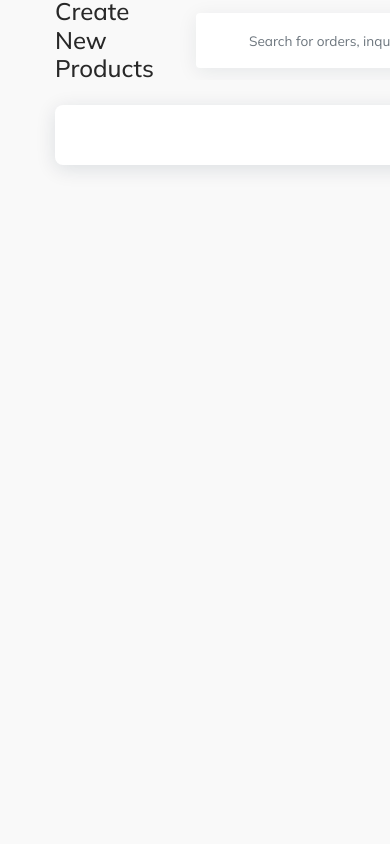
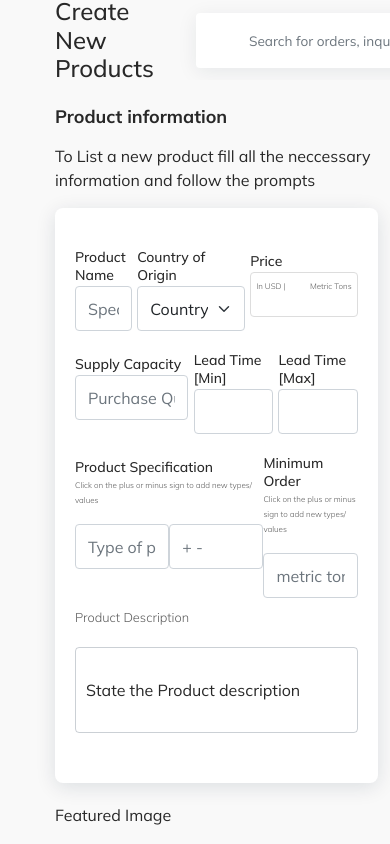
Before and after one commit to Wills-dev/market, a React (Create React App) app: page /seller/new-product in a window 390 px wide. Shown: the top 844 px of the page. Built offline with nearby package versions, Linux system fonts and the light colour scheme; some icons are missing.

Commit message:
Restructured the product description page, worked on modal being responsive (New product page in progress)

```diff
--- a/src/pages/Dashboard/Dashboard.css
+++ b/src/pages/Dashboard/Dashboard.css
@@ -1172,63 +1172,83 @@ padding: 7px 20px;
 .product-description-button-container{
   display: flex;
   justify-content: space-between;
-  padding: 0 55px;
 }
 .product-description-button{
-  width:35%;
   display: flex;
   justify-content: space-between;
+  margin-bottom: 20px;
+}
+.Edit-Delete{
+  display: flex;
+  margin-left: auto;
+   padding: 0 55px;
 }
 .product-description-button button{
-  padding: 5px 30px;
+  padding: 4px 20px;
 }
+
 .edit-product{
   background: #DD4F05 !important;
   border-radius: 4px !important;
   border: none !important;
   color: #fff;
+  margin-right: 20px;
 
 }
 .delete-product{
-
-  border-radius: 4px !important;
+  border-radius: 4px !important;font-style: normal;
   color: #DD4F05;
   background-color: #fff;
   border: 1px solid #DD4F05 !important;
+
 }
+.productdescriptionoverview{
+  border: 1px solid red;
+  width: 100%;
+}
+.product-description-container{
+  display:flex;
+  justify-content: space-between;
 
-.product-description-container{
-  display: grid;
-  grid-template-columns: 1fr 1fr 1fr;
-  grid-column-gap: 30px;
 }
 .Product-description-information-listitem{
   display: flex;
+justify-content: space-between;
+;
+}
+
+.Product-description-information-container{
+border: 1px solid #DDDDDD;
+border-radius: 10px;
 
 }
+.Product-description-information-box{
+   width: 36%;
+}
+.Product-description-information-box-title h4{
+font-weight: 800 !important;
+line-height: 19px;
+color: #282828;
+}
 .product-desc-details{
-font-weight: 800 !important;
-font-size: 15px;
+
+  width: 50%;
+  font-style: normal;
+font-weight: 600;
+font-size: 12px;
 line-height: 19px;
 color: #000000;
+ }
+
+.Product-description-specification,.Product-description-information{
+  padding: 5px;
+
 }
-.Product-description-information-listitem p{
-  width: 50%;
-}
-.Product-description-information, .Product-description-specification{
-width: 371px;
-padding: 20px;
-border: 1px solid #DDDDDD;
-border-radius: 10px;
-height:70%;
-}
-.Product-description-image{
-  width: 371px;
-  padding: 20px;
-}
+
 .Product-description-subimage{
   display: flex;
   margin: 20px 0;
+
 }
 
 .Product-description-mainimage img{
@@ -1236,12 +1256,13 @@ height:70%;
   height: auto;
 }
 .Product-description-thumbimage img{
-  width: 57px;
+  width: 30px;
   height: auto;
   margin: 0px 5px 0px 5px;
 }
 .product-information-description{
   font-style: normal;
+
 font-weight: 500;
 font-size: 12px;
 line-height: 25px;
@@ -1259,11 +1280,116 @@ text-align:justify;
   line-height: 42px;
   color: #282828;
   margin: 0 !important;
+}
+/* .Product-description-image{
+  width: 20%;
+} */
+.product-description-line{
+  border: 0.5px solid  #0064E5;;
+  width: 130px;
+}
+.new-product-container{
+  display: grid;
+  grid-template-columns: 3fr 1.5fr;
+}
+.new-product{
+  margin-bottom: 20px;
+}
+.product-row{
+  display: flex;
+justify-content: space-between;
+}
+.product-info-description{
+
+  width: 100%;
+  margin: 20px 0;
+}
+.product-info-description-text{
+font-weight: 500;
+font-size: 12px;
+line-height: 25px;
+color: #1B2631;
 
 }
-.product-description-line{
-  border: 0.5px solid green;
-  width: 130px;
+.image-upload{
+  border: 1px solid grey;
+  border-style: dashed;
+}
+.categories{
+  margin: 80px 20px 30px 20px;
+  border: 1px solid green;
+
+}
+.categorieslist-container{
+  border: 1px solid green;
+  margin: 0 !important;
+}
+.categorieslist{
+  display: flex;
+  justify-content: space-between;
+
+}
+.product-row-info {
+  margin: 10px 0;
+}
+.product-row-info label{
+  font-style: normal;
+font-weight: 500;
+font-size: 14px;
+line-height: 18px;
+/* identical to box height */
+
+
+color: #282828;
+
+}
+.productname{
+  width: 20%;
+}
+.productorigin,.productprice{
+  width: 38%;
+}
+.productleadtimemax,.productleadtimemin{
+  width: 28%;
+}
+.productcapacity{
+  width: 40%;
+}
+.new-product-container-title{
+  font-style: normal;
+font-weight: 700;
+font-size: 18px;
+line-height: 23px;
+color: #282828;
+
+}
+.productpricediv{
+  display: flex;
+  justify-content: space-between;
+  align-items: center;
+  padding: 0 5px;
+  border: 1px solid #DDDDDD;
+border-radius: 4px;
+height: 45px;
+}
+.product-row-info p{
+font-style: normal;
+font-size: 8px;
+line-height: 15px;
+color: #5C5C5C;
+}
+.productspecification{
+  display: flex;
+
+}
+.product-info-description{
+border: 1px solid rgba(11, 34, 57, 0.21);
+border-radius: 4px;
+padding: 30px 10px;
+}
+.categories-button{
+  position: absolute;
+  margin: auto;
 }
 /* Medium screens breakpoint (1050px) */
 @media only screen and (min-width: 65.625em) {
@@ -1315,12 +1441,19 @@ margin:0 10px;
   grid-template-columns: 1fr;
 
 }
-.Product-description-information, .Product-description-specification,.Product-description-image{
-
-  width: 100%;
+.Product-description-information-box{
+   width: 100%;
+   margin: 20px 0;
 }
 .Product-description-thumbimage img{
   width: 80px;
 }
+.modal{
+  left: 5%;
+    border-radius: 12px;
+
+    padding: 20px;
+    margin-top: -10px;
+}
 
 }
--- a/src/pages/Dashboard/SellersDashboard/SellersNewProduct.js
+++ b/src/pages/Dashboard/SellersDashboard/SellersNewProduct.js
@@ -2,6 +2,8 @@ import React from "react";
 import { Iconly } from "react-iconly";
 import { Link } from "react-router-dom";
 import SellersSidebar from "./SellersComponent/SellersSidebar";
+import { CgSmartHomeRefrigerator } from "react-icons/cg";
+import Form from "react-bootstrap/Form";
 
 const SellersNewProducts = () => {
   return (
@@ -45,8 +47,156 @@ const SellersNewProducts = () => {
           <SellersSidebar />
 
           <main className="main">
-            <div className="main-overview">
-              <div className="overview-card"></div>
+            <div className="main-overview new-product-container">
+              <div>
+                <p className="new-product-container-title">
+                  Product information
+                </p>
+                <p>
+                  To List a new product fill all the neccessary information and
+                  follow the prompts
+                </p>
+                <div className="overview-card new-product">
+                  <div className="product-row">
+                    <div className="product-row-info productname">
+                      <label>Product Name</label>
+                      <input
+                        className="form-control"
+                        type="text"
+                        id="fullname"
+                        placeholder="Specify product Name"
+                      />
+                    </div>
+                    <div className="product-row-info productorigin">
+                      <label>Country of Origin</label>
+                      <Form.Select size="md">
+                        <option>
+                          <p>Country of origin</p>{" "}
+                        </option>
+                      </Form.Select>
+                    </div>
+                    <div className="product-row-info productprice">
+                      <label>Price</label>
+                      <div className="productpricediv">
+                        <p>In USD |</p>
+                        <p>Metric Tons</p>
+                      </div>
+                    </div>
+                  </div>
+                  <div className="product-row ">
+                    <div className="product-row-info productcapacity">
+                      <label>Supply Capacity</label>
+                      <input
+                        className="form-control"
+                        type="text"
+                        id="supply capacity"
+                        placeholder="Purchase Quantity e.g. 100 | Metric ton"
+                      />
+                    </div>
+                    <div className="product-row-info productleadtimemin">
+                      <label>Lead Time [Min] </label>
+                      <input
+                        className="form-control"
+                        type="text"
+                        id="lead time max"
+                      />
+                    </div>
+                    <div className="product-row-info productleadtimemax">
+                      <label>Lead Time [Max]</label>
+                      <input
+                        className="form-control"
+                        type="text"
+                        id="lead time min"
+                      />
+                    </div>
+                  </div>
+
+                  <div className="product-row">
+                    <div className="product-row-info">
+                      <label>Product Specification</label>
+                      <p>
+                        Click on the plus or minus sign to add new types/ values
+                      </p>
+
+                      <div className="productspecification">
+                        <input
+                          className="form-control"
+                          type="text"
+                          id="type"
+                          placeholder="Type of product"
+                        />
+                        <input
+                          className="form-control"
+                          type="text"
+                          id="value"
+                          placeholder="+ -"
+                        />
+                      </div>
+                    </div>
+
+                    <div className="product-row-info">
+                      <label>Minimum Order</label>
+                      <p>
+                        Click on the plus or minus sign to add new types/ values
+                      </p>
+                      <input
+                        className="form-control"
+                        type="text"
+                        id="minimum order"
+                        placeholder="metric tons "
+                      />
+                    </div>
+                  </div>
+                  <p>Product Description</p>
+                  <div className="product-info-description">
+                    State the Product description
+                  </div>
+                </div>
+                <p>Featured Image</p>
+                <p>
+                  You are allowed to upload a maximum of 4 images to display
+                </p>
+                <div className="overview-card image-upload">
+                  <p> Drop Image here</p>
+                  <p>Or Browse Images from your device here</p>
+                </div>
+              </div>
+
+              <div className="categories">
+                <div className="overview-card categorieslist-container">
+                  <div className="categorieslist">
+                    <CgSmartHomeRefrigerator />
+                    <p>Construction Material</p>
+                    <Form.Check aria-label="option 1" />
+                  </div>
+                  <div className="categorieslist">
+                    <CgSmartHomeRefrigerator />
+                    <p>Construction Material</p>
+                    <Form.Check aria-label="option 1" />
+                  </div>
+                  <div className="categorieslist">
+                    <CgSmartHomeRefrigerator />
+                    <p>Construction Material</p>
+                    <Form.Check aria-label="option 1" />
+                  </div>
+                  <div className="categorieslist">
+                    <CgSmartHomeRefrigerator />
+                    <p>Construction Material</p>
+                    <Form.Check aria-label="option 1" />
+                  </div>
+                  <div className="categorieslist">
+                    <CgSmartHomeRefrigerator />
+                    <p>Construction Material</p>
+                    <Form.Check aria-label="option 1" />
+                  </div>
+                </div>
+                <p>Sub Categories</p>
+                <Form.Select size="sm">
+                  <option>Large select</option>
+                </Form.Select>
+
+                <button className="categories-button">Select</button>
+              </div>
             </div>
           </main>
         </div>
--- a/src/pages/Dashboard/SellersDashboard/SellersProductDescription.js
+++ b/src/pages/Dashboard/SellersDashboard/SellersProductDescription.js
@@ -3,12 +3,12 @@ import { Iconly } from "react-iconly";
 import { Link } from "react-router-dom";
 import SellersSidebar from "./SellersComponent/SellersSidebar";
 import Button from "react-bootstrap/Button";
-import cashew from "../../../assets/img/Cashew.png"
-import cash1 from "../../../assets/img/cash1.png"
-import cash2 from "../../../assets/img/cash2.png"
-import cash3 from "../../../assets/img/cash3.png"
-import cash4 from "../../../assets/img/cash4.png"
-import cash5 from "../../../assets/img/cash5.png"
+import cashew from "../../../assets/img/Cashew.png";
+import cash1 from "../../../assets/img/cash1.png";
+import cash2 from "../../../assets/img/cash2.png";
+import cash3 from "../../../assets/img/cash3.png";
+import cash4 from "../../../assets/img/cash4.png";
+import cash5 from "../../../assets/img/cash5.png";
 
 const SellersProductDescription = () => {
   return (
@@ -52,25 +52,19 @@ const SellersProductDescription = () => {
           <SellersSidebar />
 
           <main className="main">
-          <div className="main-overview">
-            <div className="product-description-button-container">
-                <div></div>
             <div className="product-description-button">
+              <div className="Edit-Delete">
                 <button className="edit-product">Edit profile</button>
                 <button className="delete-product">Delete Product</button>
               </div>
-
             </div>
-
-
-          </div>
+            <div className="main-overview">
               <div className="overview-card product-description-container">
                 <div className="Product-description-image">
                   <h4></h4>
                   <div className="Product-description-mainimage">
                     <img src={cashew} alt=""></img>
                   </div>
-
                   <div className="Product-description-subimage">
                     <div className="Product-description-thumbimage">
                       <img src={cash1} alt=""></img>
@@ -87,67 +81,82 @@ const SellersProductDescription = () => {
                     <div className="Product-description-thumbimage">
                       <img src={cash5} alt=""></img>
                     </div>
-
                   </div>
                 </div>
+                <div className="Product-description-information-box">
+                  <h6 className="Product-description-information-box-title">
+                    Product Information
+                  </h6>
                   <div className="Product-description-information-container">
-
-                    <h4>Product Information</h4>
                     <div className="Product-description-information">
-
                       <div className="Product-description-information-listitem">
                         <p>Price</p>
-                            <p className="product-desc-details">USD 500</p>
+                        <h6 className="product-desc-details">USD 500</h6>
                       </div>
                       <div className="Product-description-information-listitem">
                         <p>MOQ</p>
-                            <p  className="product-desc-details">100MT</p>
+                        <h6 className="product-desc-details">100MT</h6>
                       </div>
                       <div className="Product-description-information-listitem">
                         <p>Country of Origin</p>
-                            <p  className="product-desc-details">Uganda</p>
+                        <h6 className="product-desc-details">Uganda</h6>
                       </div>
                       <div className="Product-description-information-listitem">
                         <p>Lead Time [Min]</p>
-                            <p  className="product-desc-details">2 weeks</p>
+                        <h6 className="product-desc-details">2 weeks</h6>
                       </div>
                       <div className="Product-description-information-listitem">
                         <p>Lead Time [Max]</p>
-                            <p  className="product-desc-details">4 weeks</p>
+                        <h6 className="product-desc-details">4 weeks</h6>
                       </div>
                       <div className="Product-description-information-listitem">
                         <p>Supply capacity</p>
-                            <p  className="product-desc-details">10,000 MT / Monthly</p>
+                        <h6 className="product-desc-details">
+                          10,000 MT / Monthly
+                        </h6>
                       </div>
                     </div>
                   </div>
+                </div>
+                <div className="Product-description-information-box">
+                  <h6 className= "Product-description-information-box-title">
+                    Available Specificication
+                  </h6>
                   <div className="Product-description-information-container">
-                    <h4>Product Specification</h4>
                     <div className="Product-description-specification">
-
                       <div className="Product-description-information-listitem">
                         <p>Type</p>
-                            <p  className="product-desc-details">Scorched, Sun Scorched</p>
+                        <h6 className="product-desc-details">
+                          Scorched, Sun Scorched
+                        </h6>
                       </div>
                       <div className="Product-description-information-listitem">
                         <p>Colour</p>
-                            <p  className="product-desc-details">Creamy-white, Light yellow</p>
+                        <h6 className="product-desc-details">
+                          Creamy-white, Light yellow
+                        </h6>
                       </div>
                       <div className="Product-description-information-listitem">
                         <p>Grade</p>
-                            <p  className="product-desc-details">W180, 240, 320, 450</p>
+                        <h6 className="product-desc-details">
+                          W180, 240, 320, 450
+                        </h6>
                       </div>
                       <div className="Product-description-information-listitem">
                         <p>Moisture</p>
-                            <p  className="product-desc-details">10%</p>
+                        <h6 className="product-desc-details">10%</h6>
                       </div>
                       <div className="Product-description-information-listitem">
                         <p>Category</p>
-                            <p  className="product-desc-details">Food & Beverage</p>
+                        <h6 className="product-desc-details">
+                          Food & Beverage
+                        </h6>
                       </div>
                       <div className="Product-description-information-listitem">
                         <p>Sub-category</p>
-                            <p  className="product-desc-details">Fresh Fruits</p>
+                        <h6 className="product-desc-details">Fresh Fruits</h6>
+                      </div>
+                    </div>
                   </div>
                 </div>
               </div>
@@ -156,29 +165,33 @@ const SellersProductDescription = () => {
               <h4>Product Description</h4>
               <div className="product-description-line"></div>
               <div className="product-information-description-text">
-                    <p>ToFa has developed partnerships with Vietnam’s top suppliers to provide high-quality
-                        cashew nuts to markets worldwide. Vietnam has been producing cashews throughout the
-                        country since the early 1980s.
-                        Cashew nuts are grown in various regions in Vietnam, including Binh Phuoc, Dak Nong,
-                        Dong Nai, Binh Duong provinces. Particularly, Binh Phuoc province is known as the
-                        leading region for the growth of cashew nuts, constituting over 50% of the entire
-                        cashew nuts production in Vietnam.
-
-                        Tridge can provide two types of cashew nuts for export: kernel and processed nuts.
-                        With kernel cashew nuts, there are various sizes ranging from W180 to W500.
-                        For processed nuts, salt-roasted cashew is most popular. Moreover,
-                        Tridge can provide organic cashew kernel, which is gaining popularity in the market.
-                        he cashew nuts in Vietnam are based on size, color, and degree of rupture..
-                        Tridge can provide two types of cashew nuts for export: kernel and processed nuts.
-                        With kernel cashew nuts, there are various sizes ranging from W180 to W500.
-                        For processed nuts, salt-roasted cashew is most popular. Moreover,
-                        Tridge can provide organic cashew kernel, which is gaining popularity in the market.
-                        The cashew nuts in Vietnam are based on size, color, and degree of rupture.
-
-                        Cashew nuts are grown in various regions in Vietnam, including Binh Phuoc,
-                        Dak Nong, Dong Nai, Binh Duong provinces. Particularly,
-                        Binh Phuoc province is known as the leading region for the growth of cashew nuts,
-                        constituting over 50% of the entire cashew nuts production in Vietnam.
+                <p>
+                  ToFa has developed partnerships with Vietnam’s top suppliers
+                  to provide high-quality cashew nuts to markets worldwide.
+                  Vietnam has been producing cashews throughout the country
+                  since the early 1980s. Cashew nuts are grown in various
+                  regions in Vietnam, including Binh Phuoc, Dak Nong, Dong Nai,
+                  Binh Duong provinces. Particularly, Binh Phuoc province is
+                  known as the leading region for the growth of cashew nuts,
+                  constituting over 50% of the entire cashew nuts production in
+                  Vietnam. Tridge can provide two types of cashew nuts for
+                  export: kernel and processed nuts. With kernel cashew nuts,
+                  there are various sizes ranging from W180 to W500. For
+                  processed nuts, salt-roasted cashew is most popular. Moreover,
+                  Tridge can provide organic cashew kernel, which is gaining
+                  popularity in the market. he cashew nuts in Vietnam are based
+                  on size, color, and degree of rupture.. Tridge can provide two
+                  types of cashew nuts for export: kernel and processed nuts.
+                  With kernel cashew nuts, there are various sizes ranging from
+                  W180 to W500. For processed nuts, salt-roasted cashew is most
+                  popular. Moreover, Tridge can provide organic cashew kernel,
+                  which is gaining popularity in the market. The cashew nuts in
+                  Vietnam are based on size, color, and degree of rupture.
+                  Cashew nuts are grown in various regions in Vietnam, including
+                  Binh Phuoc, Dak Nong, Dong Nai, Binh Duong provinces.
+                  Particularly, Binh Phuoc province is known as the leading
+                  region for the growth of cashew nuts, constituting over 50% of
+                  the entire cashew nuts production in Vietnam.
                 </p>
               </div>
             </div>
```
Lines whose indentation alone changed are shown as unchanged.
